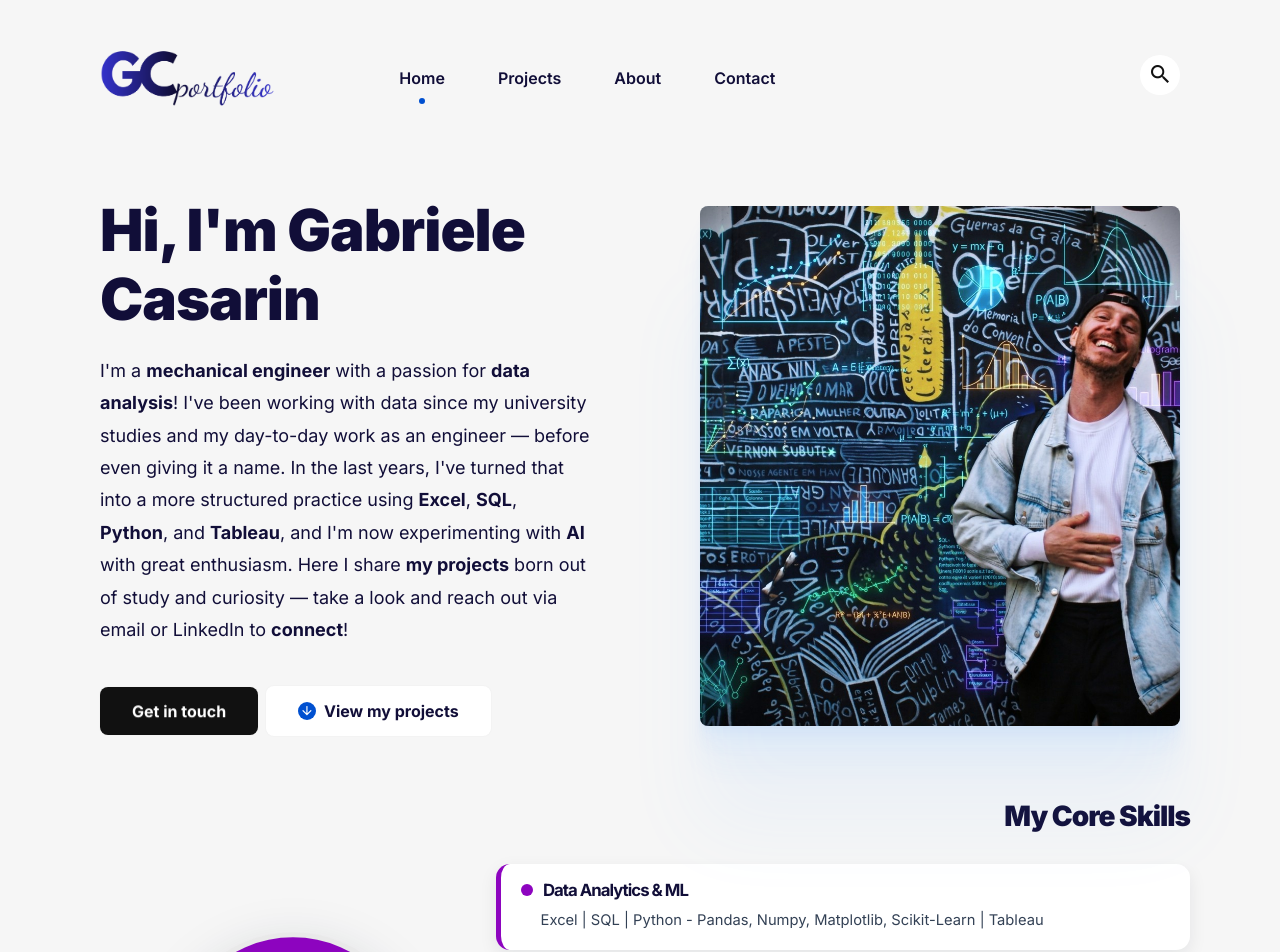
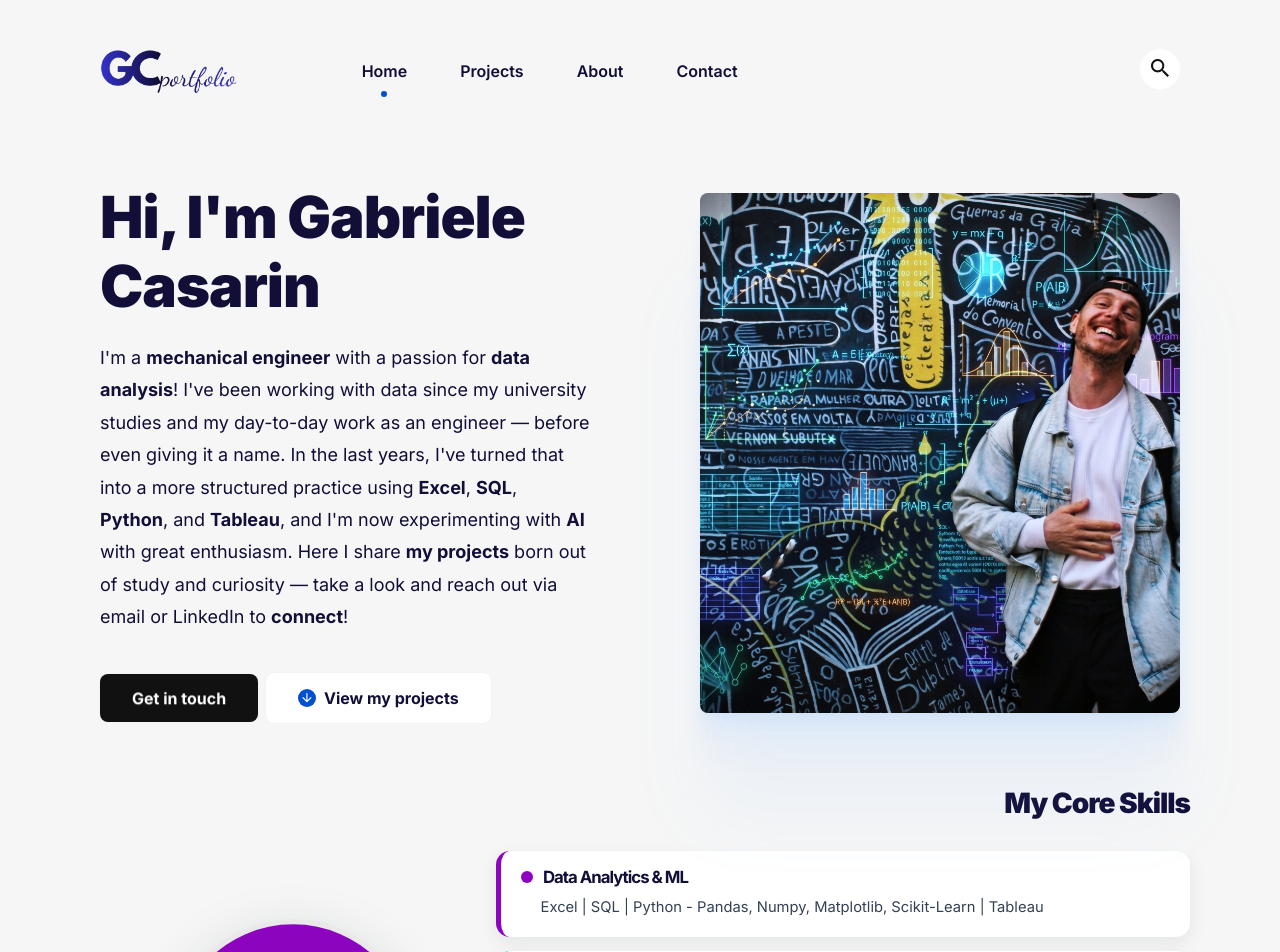
Before and after one commit to gcasarin/gcasarin.github.io, a Jekyll site: the page built from index.html, in a window 1280 px wide. Shown: the top 952 px of the page. Built offline with Jekyll 4.4.1, drawn with Linux system fonts in a browser that asks for light colours.

Commit message:
Reduce max-height of logo image for better layout

```diff
--- a/assets/css/main.css
+++ b/assets/css/main.css
@@ -1789,12 +1789,12 @@
     }
 
     .logo__image {
-        max-height: 80px;
+        max-height: 60px;
     }
 
     @media only screen and (max-width: 768px) {
         .logo__image {
-            max-height: 60px;
+            max-height: 35px;
         }
     }
 
```
